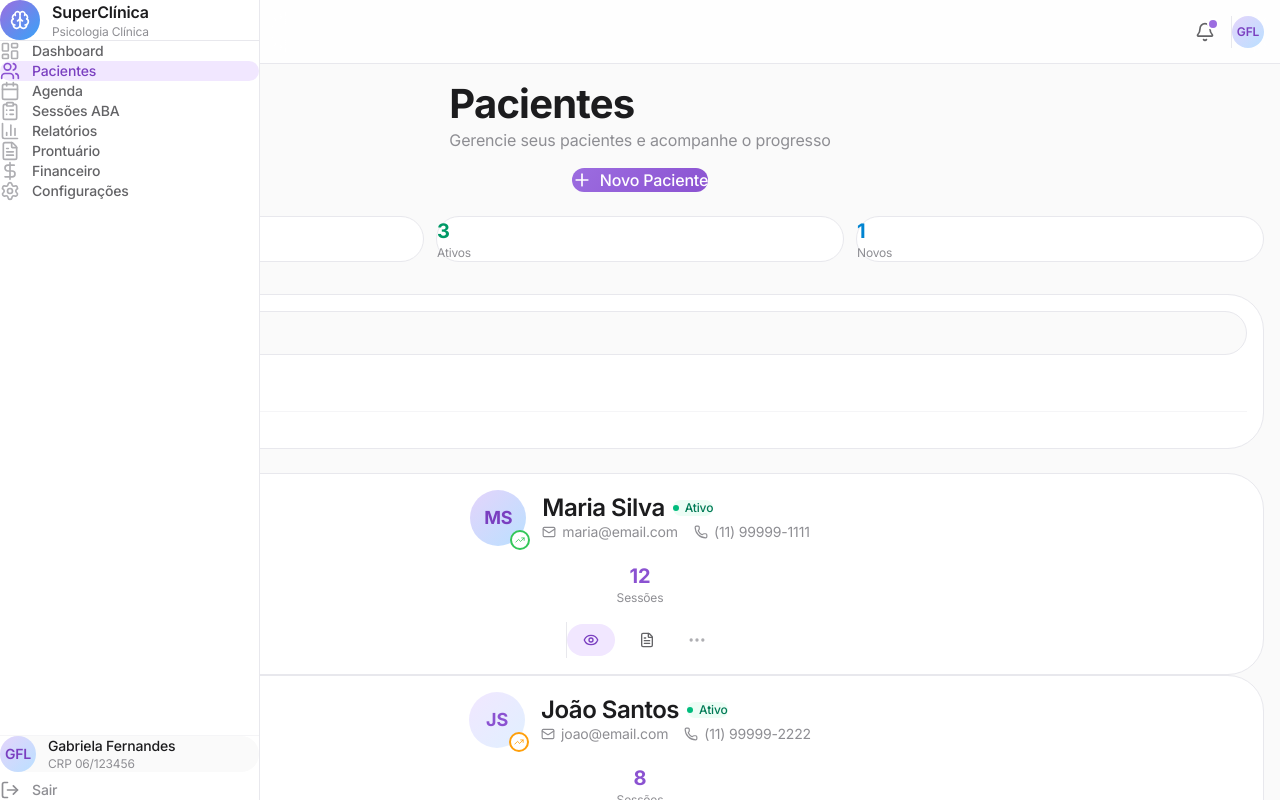
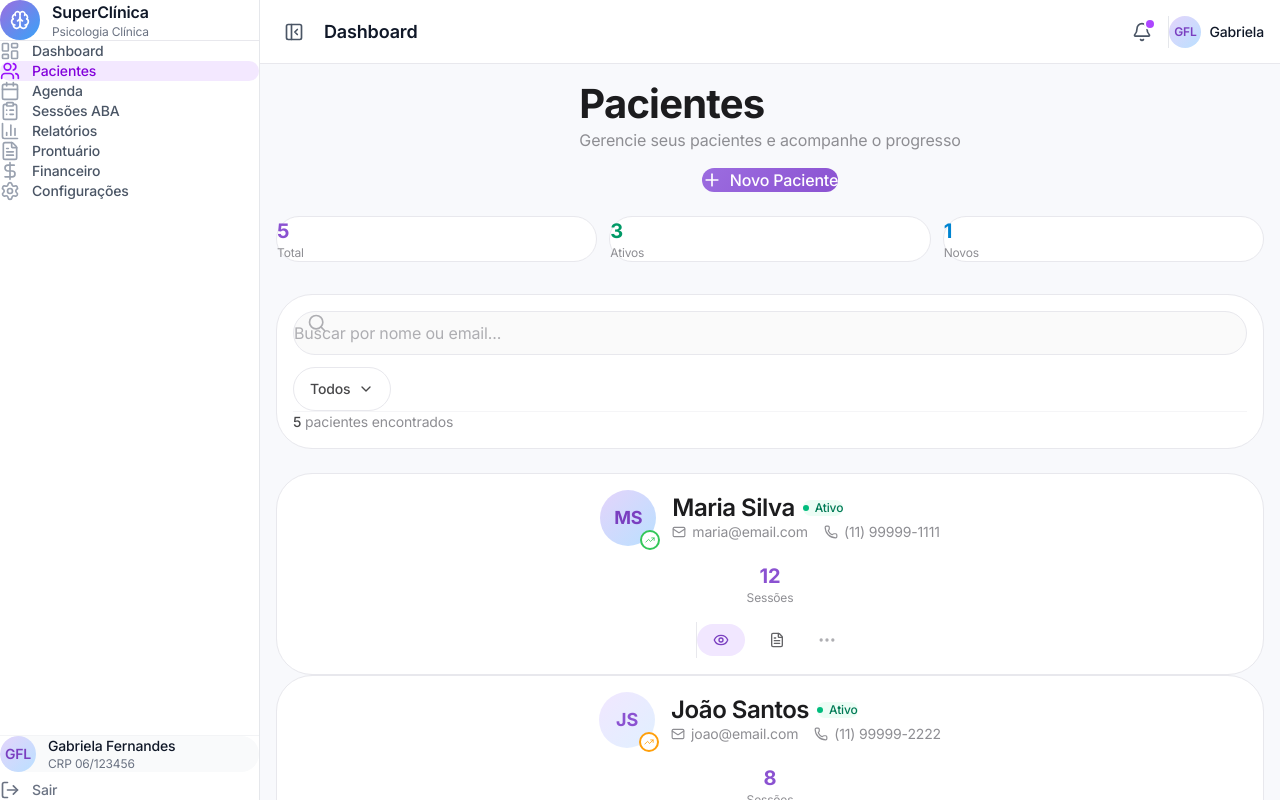
Before and after one commit to superclinicapsi-spec/superclinicapsi, a Next.js app: page /dashboard/pacientes in a window 1280 px wide. Shown: the top 800 px of the page. Built offline with nearby package versions, Linux system fonts and the light colour scheme; a web font is replaced by a local one.

Commit message:
feat: sidebar with toggle button to fully hide/show

```diff
--- a/components/dashboard/DashboardLayout.tsx
+++ b/components/dashboard/DashboardLayout.tsx
@@ -15,8 +15,9 @@ import {
     Bell,
     ClipboardList,
     BarChart3,
-    ChevronLeft,
     X,
+    PanelLeftClose,
+    PanelLeft,
 } from 'lucide-react'
 import { useState, useEffect } from 'react'
 import { createClient } from '@/lib/supabase/client'
@@ -40,12 +41,18 @@ interface DashboardLayoutProps {
 export function DashboardLayout({ children }: DashboardLayoutProps) {
     const pathname = usePathname()
     const router = useRouter()
-    const [sidebarOpen, setSidebarOpen] = useState(false)
+    const [sidebarOpen, setSidebarOpen] = useState(false) // Mobile drawer
+    const [sidebarExpanded, setSidebarExpanded] = useState(true) // Desktop toggle
     const [isMobile, setIsMobile] = useState(false)
 
-    // Detectar mobile
     useEffect(() => {
-        const checkMobile = () => setIsMobile(window.innerWidth < 1024)
+        const checkMobile = () => {
+            const mobile = window.innerWidth < 1024
+            setIsMobile(mobile)
+            if (mobile) {
+                setSidebarExpanded(false)
+            }
+        }
         checkMobile()
         window.addEventListener('resize', checkMobile)
         return () => window.removeEventListener('resize', checkMobile)
@@ -58,55 +65,64 @@ export function DashboardLayout({ children }: DashboardLayoutProps) {
         router.refresh()
     }
 
+    // No mobile: drawer (0 ou 260px overlay)
+    // No desktop: toggle (0 ou 260px com margin)
+    const sidebarWidth = sidebarExpanded ? 260 : 0
+
     return (
-        <div className="min-h-screen bg-[var(--gray-50)]">
+        <div className="min-h-screen bg-[#f8f9fc]">
             {/* Mobile Overlay */}
             {sidebarOpen && isMobile && (
                 <div
-                    className="fixed inset-0 bg-black/40 backdrop-blur-sm z-40 lg:hidden"
+                    className="fixed inset-0 bg-black/40 backdrop-blur-sm z-40"
                     onClick={() => setSidebarOpen(false)}
                 />
             )}
 
-            {/* Sidebar - Desktop e Mobile */}
+            {/* Sidebar */}
             <aside
+                style={{
+                    width: isMobile ? 260 : sidebarWidth,
+                    transform: isMobile
+                        ? (sidebarOpen ? 'translateX(0)' : 'translateX(-100%)')
+                        : 'translateX(0)',
+                }}
                 className={`
                     fixed top-0 left-0 h-screen bg-white z-50
-                    border-r border-[var(--gray-200)]
-                    w-[260px] flex flex-col
-                    transition-transform duration-300 ease-out
-                    ${sidebarOpen || !isMobile ? 'translate-x-0' : '-translate-x-full'}
-                    lg:translate-x-0
+                    border-r border-gray-200
+                    flex flex-col
+                    transition-all duration-300 ease-out
+                    ${!sidebarExpanded && !isMobile ? 'overflow-hidden' : ''}
                 `}
             >
                 {/* Close button mobile */}
-                {isMobile && (
+                {isMobile && sidebarOpen && (
                     <button
                         onClick={() => setSidebarOpen(false)}
-                        className="absolute top-4 right-4 p-2 rounded-lg hover:bg-[var(--gray-100)] text-[var(--gray-500)] lg:hidden"
+                        className="absolute top-4 right-4 p-2 rounded-lg hover:bg-gray-100 text-gray-500"
                     >
                         <X className="w-5 h-5" />
                     </button>
                 )}
 
                 {/* Brand */}
-                <div className="p-5 border-b border-[var(--gray-100)]">
+                <div className="p-5 border-b border-gray-100">
                     <div className="flex items-center gap-3">
                         <div
                             className="w-10 h-10 rounded-xl flex items-center justify-center flex-shrink-0"
-                            style={{ background: 'linear-gradient(135deg, var(--lavender-500) 0%, var(--sky-400) 100%)' }}
+                            style={{ background: 'linear-gradient(135deg, #9c6de0 0%, #38a3f8 100%)' }}
                         >
                             <Brain className="w-5 h-5 text-white" />
                         </div>
-                        <div>
-                            <span className="font-semibold text-[var(--gray-900)]">SuperClínica</span>
-                            <p className="text-xs text-[var(--gray-500)]">Psicologia Clínica</p>
+                        <div className="overflow-hidden">
+                            <span className="font-semibold text-gray-900 whitespace-nowrap">SuperClínica</span>
+                            <p className="text-xs text-gray-500 whitespace-nowrap">Psicologia Clínica</p>
                         </div>
                     </div>
                 </div>
 
                 {/* Navigation */}
-                <nav className="flex-1 p-3 overflow-y-auto">
+                <nav className="flex-1 p-3 overflow-y-auto overflow-x-hidden">
                     <div className="space-y-1">
                         {navItems.map((item) => {
                             const isActive = pathname === item.href ||
@@ -119,14 +135,14 @@ export function DashboardLayout({ children }: DashboardLayoutProps) {
                                     onClick={() => setSidebarOpen(false)}
                                     className={`
                                         flex items-center gap-3 px-3 py-2.5 rounded-xl
-                                        text-sm font-medium transition-all duration-200
+                                        text-sm font-medium transition-all duration-200 whitespace-nowrap
                                         ${isActive
-                                            ? 'bg-[var(--lavender-100)] text-[var(--lavender-700)]'
-                                            : 'text-[var(--gray-600)] hover:bg-[var(--gray-100)] hover:text-[var(--gray-900)]'
+                                            ? 'bg-purple-100 text-purple-700'
+                                            : 'text-gray-600 hover:bg-gray-100 hover:text-gray-900'
                                         }
                                     `}
                                 >
-                                    <item.icon className={`w-5 h-5 ${isActive ? 'text-[var(--lavender-600)]' : 'text-[var(--gray-400)]'}`} />
+                                    <item.icon className={`w-5 h-5 flex-shrink-0 ${isActive ? 'text-purple-600' : 'text-gray-400'}`} />
                                     <span>{item.label}</span>
                                 </Link>
                             )
@@ -135,82 +151,87 @@ export function DashboardLayout({ children }: DashboardLayoutProps) {
                 </nav>
 
                 {/* Profile & Logout */}
-                <div className="p-3 border-t border-[var(--gray-100)]">
-                    {/* User Profile */}
-                    <div className="flex items-center gap-3 px-3 py-3 mb-2 rounded-xl bg-[var(--gray-50)]">
-                        <div className="w-9 h-9 rounded-full flex items-center justify-center text-sm font-semibold"
-                            style={{ background: 'linear-gradient(135deg, var(--lavender-200) 0%, var(--sky-200) 100%)', color: 'var(--lavender-700)' }}>
+                <div className="p-3 border-t border-gray-100">
+                    <div className="flex items-center gap-3 px-3 py-3 mb-2 rounded-xl bg-gray-50 overflow-hidden">
+                        <div
+                            className="w-9 h-9 rounded-full flex items-center justify-center text-sm font-semibold flex-shrink-0"
+                            style={{ background: 'linear-gradient(135deg, #e4d4fb 0%, #bae0ff 100%)', color: '#7a3fc0' }}
+                        >
                             GFL
                         </div>
-                        <div className="flex-1 min-w-0">
-                            <p className="text-sm font-medium text-[var(--gray-900)] truncate">Gabriela Fernandes</p>
-                            <p className="text-xs text-[var(--gray-500)] truncate">CRP 06/123456</p>
+                        <div className="flex-1 min-w-0 overflow-hidden">
+                            <p className="text-sm font-medium text-gray-900 truncate">Gabriela Fernandes</p>
+                            <p className="text-xs text-gray-500 truncate">CRP 06/123456</p>
                         </div>
                     </div>
 
-                    {/* Logout */}
                     <button
                         onClick={handleLogout}
-                        className="flex items-center gap-3 w-full px-3 py-2.5 rounded-xl text-sm font-medium text-[var(--gray-500)] hover:bg-[var(--error-light)] hover:text-[var(--error)] transition-colors"
+                        className="flex items-center gap-3 w-full px-3 py-2.5 rounded-xl text-sm font-medium text-gray-500 hover:bg-red-50 hover:text-red-600 transition-colors whitespace-nowrap"
                     >
-                        <LogOut className="w-5 h-5" />
+                        <LogOut className="w-5 h-5 flex-shrink-0" />
                         <span>Sair</span>
                     </button>
                 </div>
             </aside>
 
             {/* Main Content */}
-            <div className="lg:pl-[260px] min-h-screen">
+            <div
+                style={{ marginLeft: isMobile ? 0 : sidebarWidth }}
+                className="min-h-screen transition-all duration-300 ease-out"
+            >
                 {/* Top Bar */}
-                <header className="sticky top-0 z-30 h-16 bg-white/80 backdrop-blur-md border-b border-[var(--gray-200)] px-4 lg:px-6">
+                <header className="sticky top-0 z-30 h-16 bg-white/95 backdrop-blur-sm border-b border-gray-200 px-4 lg:px-6">
                     <div className="flex items-center justify-between h-full max-w-[1400px] mx-auto">
                         {/* Left Side */}
-                        <div className="flex items-center gap-4">
+                        <div className="flex items-center gap-3">
                             {/* Mobile Menu Button */}
+                            {isMobile && (
                                 <button
                                     onClick={() => setSidebarOpen(true)}
-                                className="lg:hidden p-2 -ml-2 rounded-xl hover:bg-[var(--gray-100)] text-[var(--gray-600)]"
+                                    className="p-2 -ml-2 rounded-xl hover:bg-gray-100 text-gray-600"
                                 >
                                     <Menu className="w-5 h-5" />
                                 </button>
+                            )}
 
-                            {/* Breadcrumb / Page Title */}
-                            <div className="hidden sm:flex items-center gap-2 text-sm">
-                                <Link href="/dashboard" className="text-[var(--gray-500)] hover:text-[var(--gray-700)]">
-                                    Dashboard
-                                </Link>
-                                {pathname !== '/dashboard' && (
-                                    <>
-                                        <ChevronLeft className="w-4 h-4 text-[var(--gray-400)] rotate-180" />
-                                        <span className="text-[var(--gray-900)] font-medium">
-                                            {navItems.find(item => pathname.startsWith(item.href) && item.href !== '/dashboard')?.label || 'Página'}
-                                        </span>
-                                    </>
+                            {/* Desktop Toggle Button */}
+                            {!isMobile && (
+                                <button
+                                    onClick={() => setSidebarExpanded(!sidebarExpanded)}
+                                    className="p-2 -ml-2 rounded-xl hover:bg-gray-100 text-gray-600"
+                                    title={sidebarExpanded ? 'Fechar menu' : 'Abrir menu'}
+                                >
+                                    {sidebarExpanded ? <PanelLeftClose className="w-5 h-5" /> : <PanelLeft className="w-5 h-5" />}
+                                </button>
                             )}
-                            </div>
 
-                            {/* Mobile Title */}
-                            <span className="sm:hidden text-sm font-semibold text-[var(--gray-900)]">
+                            {/* Page Title */}
+                            <div className="flex items-center gap-2">
+                                <span className="text-lg font-semibold text-gray-900">
                                     {navItems.find(item => pathname.startsWith(item.href))?.label || 'Dashboard'}
                                 </span>
+                            </div>
                         </div>
 
                         {/* Right Side */}
                         <div className="flex items-center gap-2">
                             {/* Notifications */}
-                            <button className="relative p-2 rounded-xl hover:bg-[var(--gray-100)] text-[var(--gray-600)]">
+                            <button className="relative p-2 rounded-xl hover:bg-gray-100 text-gray-600">
                                 <Bell className="w-5 h-5" />
-                                <span className="absolute top-1.5 right-1.5 w-2 h-2 bg-[var(--lavender-500)] rounded-full ring-2 ring-white" />
+                                <span className="absolute top-1.5 right-1.5 w-2 h-2 bg-purple-500 rounded-full ring-2 ring-white" />
                             </button>
 
-                            {/* Profile (desktop only) */}
-                            <div className="hidden lg:flex items-center gap-2 ml-2 pl-2 border-l border-[var(--gray-200)]">
-                                <div className="w-8 h-8 rounded-full flex items-center justify-center text-xs font-semibold"
-                                    style={{ background: 'linear-gradient(135deg, var(--lavender-200) 0%, var(--sky-200) 100%)', color: 'var(--lavender-700)' }}>
+                            {/* Profile */}
+                            <div className="flex items-center gap-2 ml-2 pl-2 border-l border-gray-200">
+                                <div
+                                    className="w-8 h-8 rounded-full flex items-center justify-center text-xs font-semibold"
+                                    style={{ background: 'linear-gradient(135deg, #e4d4fb 0%, #bae0ff 100%)', color: '#7a3fc0' }}
+                                >
                                     GFL
                                 </div>
-                                <div className="hidden xl:block">
-                                    <p className="text-sm font-medium text-[var(--gray-900)]">Gabriela</p>
+                                <div className="hidden md:block">
+                                    <p className="text-sm font-medium text-gray-900">Gabriela</p>
                                 </div>
                             </div>
                         </div>
```
Lines whose indentation alone changed are shown as unchanged.
